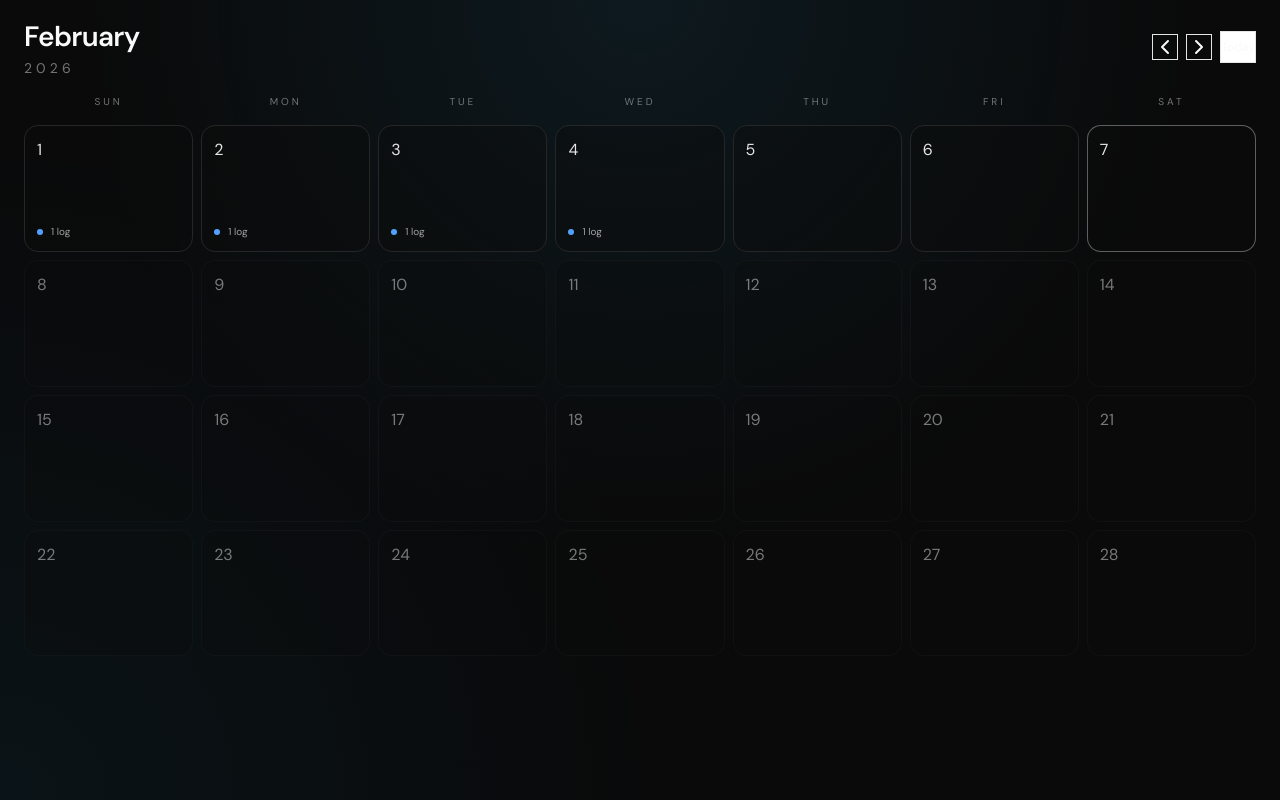
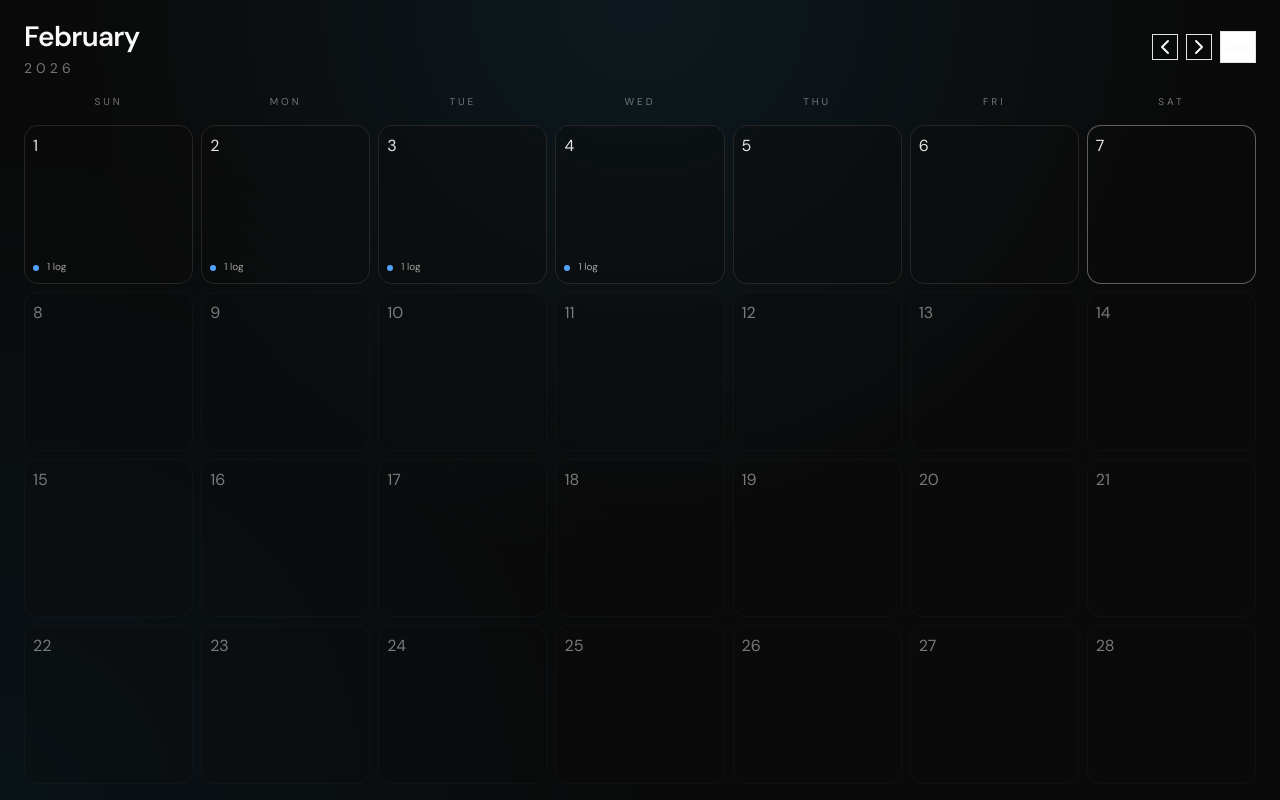
Before and after one commit to whyleonardo/chrono, a Next.js app in the folder apps/web/: page / in a window 1280 px wide. Built offline with nearby package versions, Linux system fonts and the light colour scheme; what @orpc/client, @orpc/tanstack-query would draw is missing.

Commit message:
feat: fill page with grid cells, remove fixed aspect-ratio

```diff
--- a/apps/web/src/components/calendar/day-cell.tsx
+++ b/apps/web/src/components/calendar/day-cell.tsx
@@ -17,7 +17,7 @@ export function DayCell({
 
 	const buttonClassName = useMemo(() => {
 		const baseClasses =
-			"relative flex h-full w-full flex-col rounded-xl border bg-neutral-950/40 p-3 text-left text-sm transition-colors duration-150 focus-visible:outline-none focus-visible:ring-2 focus-visible:ring-neutral-400 aspect-square md:aspect-[4/3]";
+			"relative flex h-full w-full flex-col rounded-xl border bg-neutral-950/40 p-2 text-left text-sm transition-colors duration-150 focus-visible:outline-none focus-visible:ring-2 focus-visible:ring-neutral-400";
 
 		if (isDisabled) {
 			return `${baseClasses} border-neutral-800/50 text-neutral-600 cursor-not-allowed opacity-50`;
--- a/apps/web/src/components/calendar/kibo-calendar.tsx
+++ b/apps/web/src/components/calendar/kibo-calendar.tsx
@@ -171,8 +171,8 @@ export function KiboCalendar({
 				))}
 			</div>
 
-			<div className="flex-1 overflow-auto px-6 pb-4">
-				<div className="grid grid-cols-7 content-start gap-2">
+			<div className="min-h-0 flex-1 px-6 pb-4">
+				<div className="grid h-full auto-rows-fr grid-cols-7 gap-2">
 					{days.map((date) => {
 						const dateKey = getDateKey(date);
 						const dateEntries = entriesByDate[dateKey] ?? [];
@@ -181,7 +181,7 @@ export function KiboCalendar({
 						const dateIsDisabled = isFutureDate(date);
 
 						return (
-							<div key={dateKey}>
+							<div className="h-full min-h-0" key={dateKey}>
 								<DayCell
 									date={date}
 									entries={dateEntries}
```
